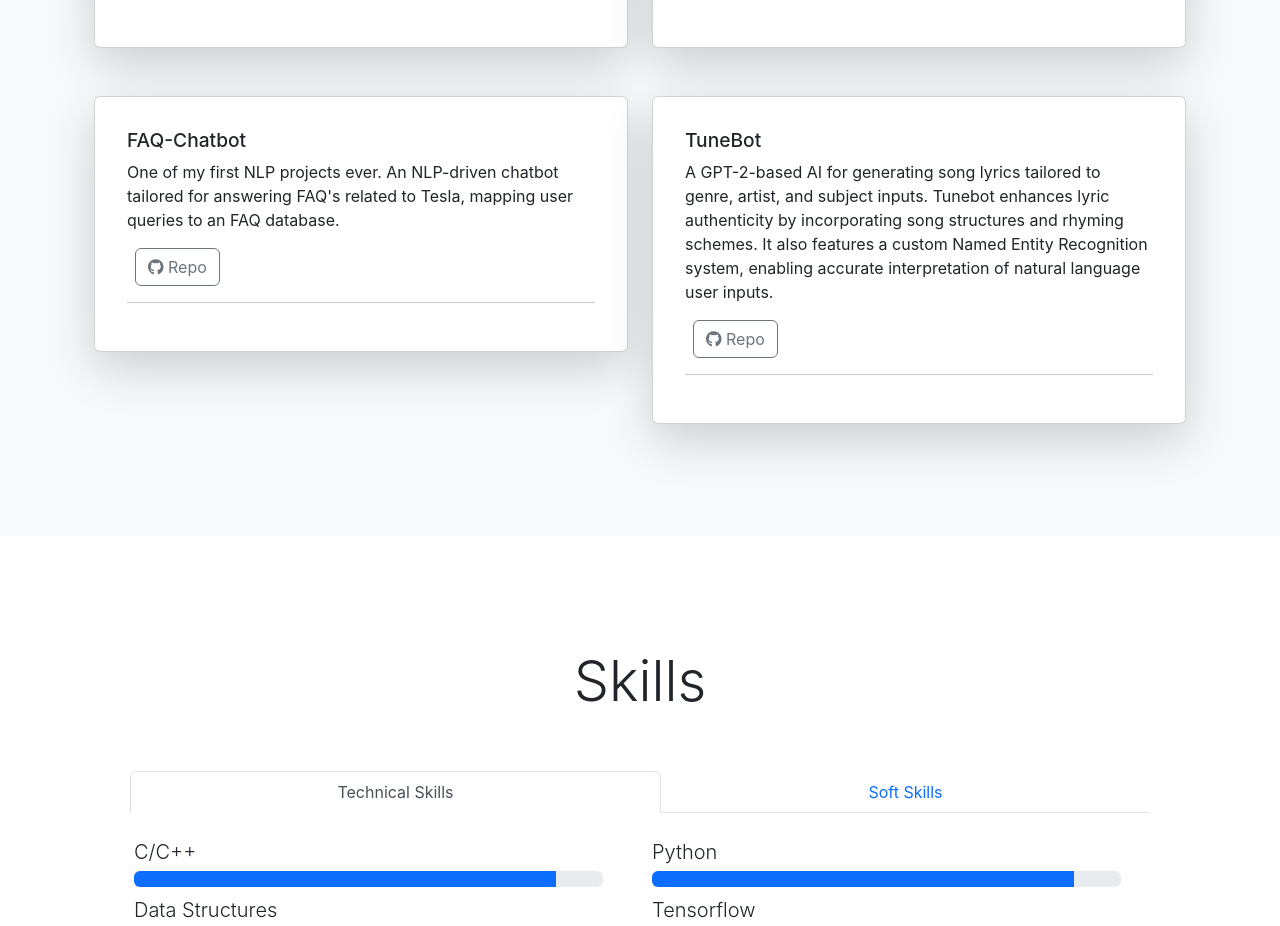
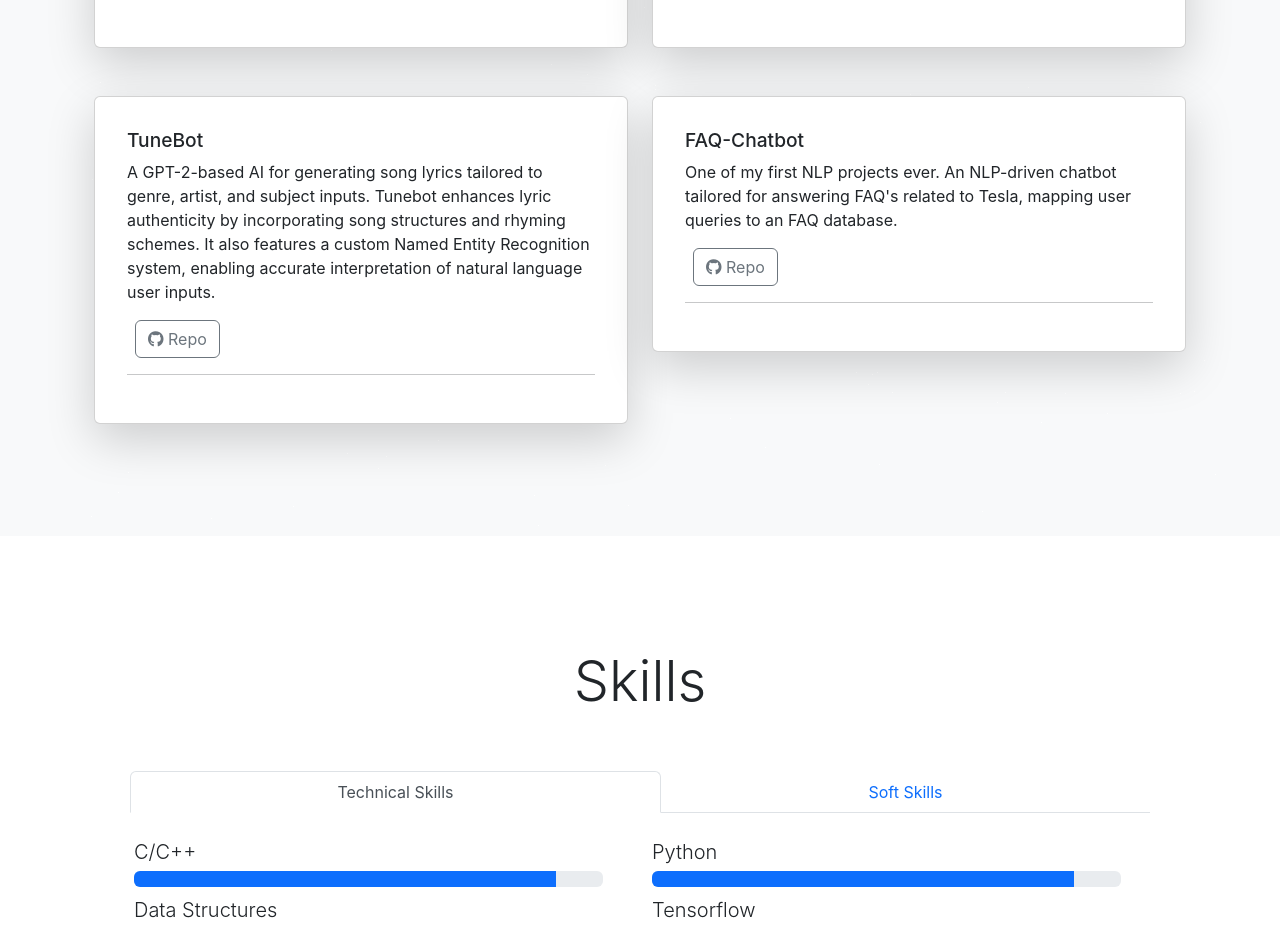
Before and after one commit to SunnyWang0/home, a React (Create React App) app: page / in a window 1280 px wide. Shown: the part 2100-3026 px from the top of the page. Built offline with nearby package versions, Linux system fonts and the light colour scheme.

Commit message:
change ordering

```diff
--- a/src/editable-stuff/config.js
+++ b/src/editable-stuff/config.js
@@ -103,11 +103,6 @@ const repos = {
       paper_url: require("../editable-stuff/paper442.pdf")
     },
     {
-      name: "FAQ-Chatbot",
-      description: "One of my first NLP projects ever. An NLP-driven chatbot tailored for answering FAQ's related to Tesla, mapping user queries to an FAQ database.",
-      svn_url: "https://github.com/SunnyWang0/FAQ-Chatbot",
-    },
-    {
       name: "TuneBot",
       description: `
       A GPT-2-based AI for generating song lyrics tailored to genre, artist, and subject inputs.
@@ -116,6 +111,11 @@ const repos = {
       of natural language user inputs.
       `,
       svn_url: "https://github.com/mumichians/TuneBot-WebApp",
+    },
+    {
+      name: "FAQ-Chatbot",
+      description: "One of my first NLP projects ever. An NLP-driven chatbot tailored for answering FAQ's related to Tesla, mapping user queries to an FAQ database.",
+      svn_url: "https://github.com/SunnyWang0/FAQ-Chatbot",
     }
   ]
 };
```
